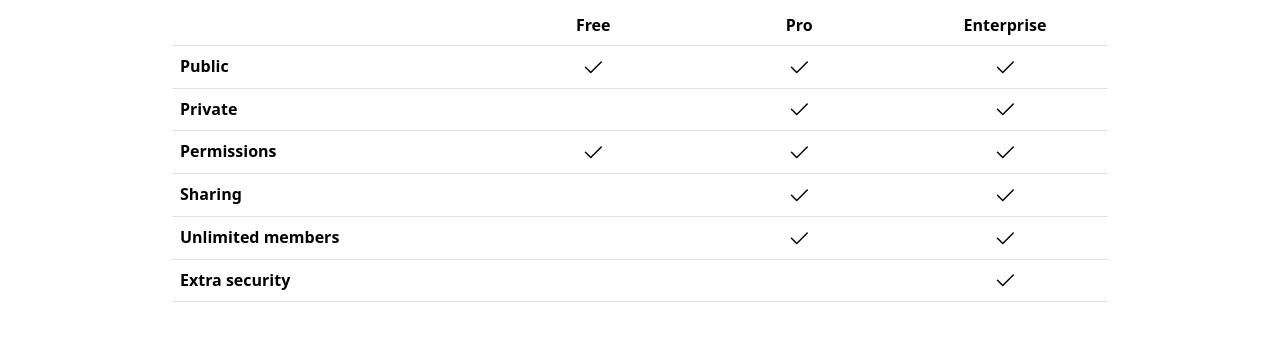
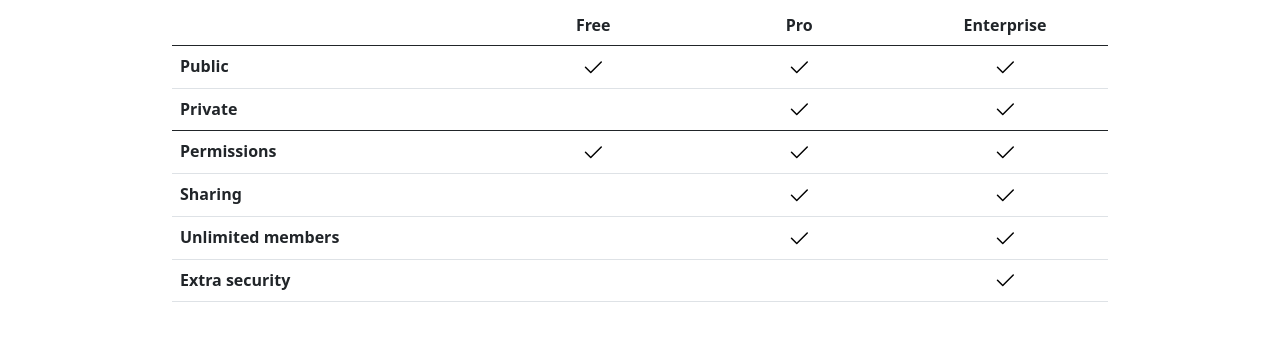
Before and after one commit to hoanvk/hoanvk.github.io, a plain HTML site: page index.html in a window 1280 px wide. Shown: the part 753-1116 px from the top of the page. Drawn offline with nearby package versions, Linux system fonts and the light colour scheme.

Commit message:
apply boostrap

```diff
--- a/index.html
+++ b/index.html
@@ -13,7 +13,8 @@
 
 
     <!-- Bootstrap core CSS -->
-<link href="../assets/dist/css/bootstrap.min.css" rel="stylesheet">
+<!-- <link href="../assets/dist/css/bootstrap.min.css" rel="stylesheet"> -->
+<link href="https://cdn.jsdelivr.net/npm/bootstrap@5.0.2/dist/css/bootstrap.min.css" rel="stylesheet" integrity="sha384-EVSTQN3/azprG1Anm3QDgpJLIm9Nao0Yz1ztcQTwFspd3yD65VohhpuuCOmLASjC" crossorigin="anonymous">
 
     <style>
       .bd-placeholder-img {
```
